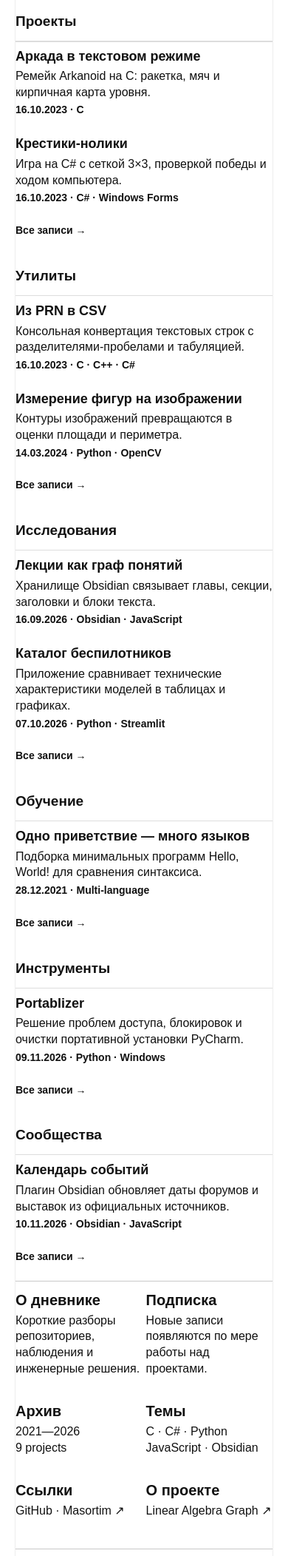
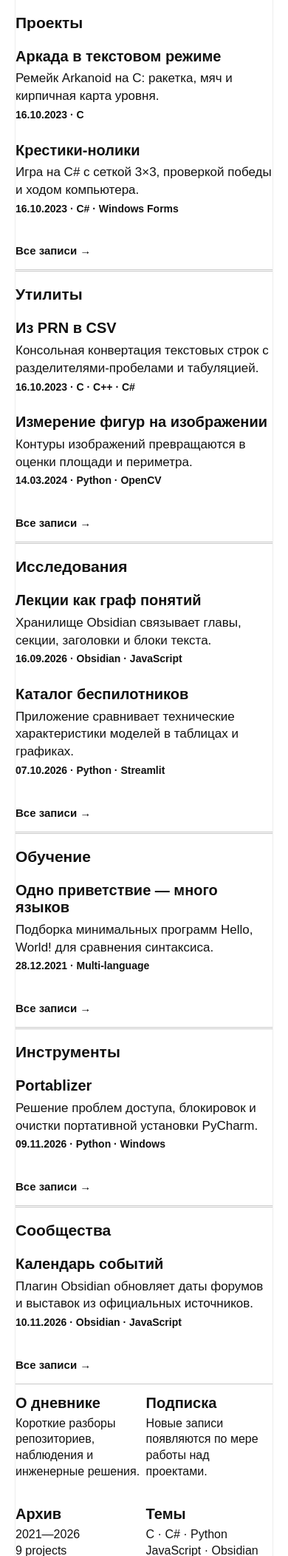
Before and after one commit to Masortim/masortim.github.io, a PHP site: page / in a window 390 px wide. Shown: the part 233-2336 px from the top of the page at 74% size. Run offline with PHP 8.4, Linux system fonts and the light colour scheme.

Commit message:
Refine homepage project grid readability
Co-authored-by: arena-agent <297053741+arena-agent@users.noreply.github.com>

```diff
--- a/diary/projects.css
+++ b/diary/projects.css
@@ -31,12 +31,13 @@
     linear-gradient(90deg, transparent calc(84.583333% - .5px), var(--archive-grid-line) calc(84.583333% - .5px), var(--archive-grid-line) calc(84.583333% + .5px), transparent calc(84.583333% + .5px));
 }
 .archive-main-grid, .archive-bottom, .archive-promos, .archive-copyright { position: relative; z-index: 1; }
-.archive-top, .archive-columns, .archive-bottom, .archive-promos {
+.archive-top, .archive-bottom, .archive-promos {
   display: grid;
   grid-template-columns: repeat(6, minmax(0, 1fr));
   column-gap: var(--archive-gutter);
 }
-.archive-top { box-sizing:border-box; height:225px; border-bottom:1px solid #c9c9c9; }
+.archive-columns { display:grid; grid-template-columns:repeat(3,minmax(0,1fr)); column-gap:0; }
+.archive-top { box-sizing:border-box; min-height:225px; border-bottom:1px solid #c9c9c9; }
 .archive-brand { grid-column:1; padding-top:38px; }
 .archive-brand h1 { margin:0; font-size:clamp(1.8rem,3vw,2.4rem); font-weight:800; letter-spacing:-.13em; line-height:.82; }
 .archive-summary { grid-column:3 / span 2; margin:52px 0 0; padding:0; font-size:16px; line-height:1.4; }
@@ -52,15 +53,16 @@
 .archive-search input { display: block; box-sizing: border-box; width: 100%; height: 19px; padding: 2px 4px; border: 1px solid #bbb; border-radius: 0; background: #f3f3f3; color: #111; font: 14px Arial, sans-serif; }
 .visually-hidden { position: absolute; width: 1px; height: 1px; overflow: hidden; clip: rect(0, 0, 0, 0); white-space: nowrap; }
 .archive-columns { position:relative; border-bottom:1px solid #c9c9c9; }
-.archive-columns::before { position:absolute; top:56px; right:0; left:0; height:1px; background:#ddd; content:""; }
-.archive-column { display:flex; min-width:0; flex-direction:column; padding:0 0 1rem; }
-.archive-column h2 { margin:0 0 10px; padding:19px 0 18px; font-size:19px; font-weight:700; line-height:19px; white-space:nowrap; }
+.archive-columns::before { display:none; }
+.archive-column { display:flex; min-width:0; flex-direction:column; padding:0 16px 1rem; border-right:3px double #c9c9c9; }
+.archive-column:nth-child(3n) { border-right:0; }
+.archive-column h2 { margin:0 0 10px; padding:19px 0 12px; font-size:21px; font-weight:700; line-height:1.15; overflow-wrap:anywhere; }
 .archive-column h2 > span[data-language-content] { font-size: inherit; font-weight: inherit; }
 .project-card { margin:0 0 22px; overflow-wrap:anywhere; }
-.project-card h3 { margin:0 0 6px; font-size:18px; font-weight:700; line-height:1.15; overflow-wrap:anywhere; }
-.project-card p { margin:0 0 4px; font-size:16px; line-height:1.35; overflow-wrap:anywhere; }
+.project-card h3 { margin:0 0 6px; font-size:20px; font-weight:700; line-height:1.18; overflow-wrap:anywhere; }
+.project-card p { margin:0 0 4px; font-size:17px; line-height:1.4; overflow-wrap:anywhere; }
 .project-card .project-meta { margin-top:3px; font-size:14px; font-weight:700; }
-.archive-view-all { margin:auto 0 8px; font-size:14px; font-weight:700; }
+.archive-view-all { margin:12px 0 0; font-size:15px; font-weight:700; }
 .archive-bottom { padding-bottom:18px; border-bottom:1px solid #c9c9c9; }
 .archive-bottom section { padding:14px 0 10px; overflow-wrap:anywhere; }
 .archive-bottom h2 { margin:0 0 6px; font-size:20px; line-height:1.1; }
@@ -99,7 +101,7 @@
 body.dark-theme .project-archive, body.dark-theme .project-note { color: #eee; }
 body.dark-theme .project-archive { background: #222; }
 body.dark-theme .archive-sheet { --archive-grid-line: #454545; border-color: #454545; }
-body.dark-theme .archive-top, body.dark-theme .archive-columns, body.dark-theme .archive-bottom, body.dark-theme .archive-promos--second { border-color: #555; }
+body.dark-theme .archive-top, body.dark-theme .archive-columns, body.dark-theme .archive-bottom, body.dark-theme .archive-promos--second, body.dark-theme .archive-column { border-color: #555; }
 body.dark-theme .archive-columns::before, body.dark-theme .archive-column h2::after { background:#555; }
 body.dark-theme .archive-summary, body.dark-theme .archive-brand > p { color:#c7c7c7; }
 body.dark-theme .archive-column h2 { border-color: #555; }
@@ -115,10 +117,11 @@ body.dark-theme .project-note .note-dek { color: #c5c0b7; }
   .archive-brand { grid-column:1; }
   .archive-summary { grid-column:2; margin-top:34px; }
   .archive-controls { grid-column:3; margin-top:34px; }
-  .archive-columns { grid-template-columns: 1fr; }
-  .archive-column { min-height: 0; padding: 0 0 1rem; }
-  .archive-column h2 { position: relative; }
-  .archive-column h2::after { position: absolute; right: 0; bottom: 0; left: 0; height: 1px; background: #ddd; content: ""; }
+  .archive-columns { grid-template-columns: repeat(2,minmax(0,1fr)); }
+  .archive-column { padding:0 12px 1rem; }
+  .archive-column:nth-child(3n) { border-right:3px double #c9c9c9; }
+  .archive-column:nth-child(2n) { border-right:0; }
+  .archive-column h2 { position:relative; }
   .archive-bottom { grid-template-columns: repeat(3, minmax(0, 1fr)); }
   .promo-module { grid-column: span 1; }
   .archive-promos { grid-template-columns: repeat(3, minmax(0, 1fr)); }
@@ -129,6 +132,9 @@ body.dark-theme .project-note .note-dek { color: #c5c0b7; }
   .archive-brand { grid-column:1 / span 2; padding-top:12px; }
   .archive-summary { grid-column:1 / span 2; margin-top:8px; }
   .archive-controls { grid-column:1 / span 2; margin:12px 0 4px; flex-direction:row; align-items:flex-start; }
+  .archive-columns { grid-template-columns:1fr; }
+  .archive-column, .archive-column:nth-child(3n), .archive-column:nth-child(2n) { padding:0 0 1rem; border-right:0; border-bottom:3px double #c9c9c9; }
+  .archive-column:last-child { border-bottom:0; }
   .archive-actions { flex-direction:row; flex-wrap:wrap; }
   .archive-search { flex:1; min-width:110px; }
   .archive-bottom { grid-template-columns: repeat(2, minmax(0, 1fr)); }
```
